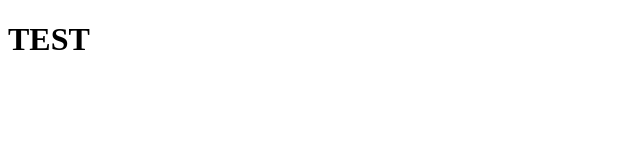
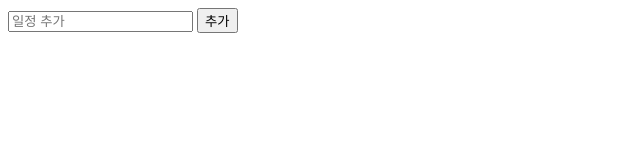
Before and after one commit to KDT-IaaS-Class-One-Group/Plan-Trek, a website: page public/views/index.html in a window 1280 px wide. Shown: the whole page, without its empty margins (0-640 px from the left). Drawn offline with Linux system fonts and the light colour scheme.

Commit message:
Feat: 일정 추가 버튼과 텍스트 입력창을 index.html에 구현

```diff
--- a/public/views/index.html
+++ b/public/views/index.html
@@ -5,9 +5,12 @@
 <head>
   <meta charset="UTF-8">
   <meta name="viewport" content="width=device-width, initial-scale=1.0">
-  <title>INDEX.html</title>
+  <title>Plan-Trek</title>
 </head>
 <body>
-  <h1>TEST</h1>
+  <form id="taskForm">
+    <input type="text" id="taskInput" placeholder="일정 추가">
+    <button type="button" onclick="addTask()">추가</button>
+  </form>
 </body>
 </html>
```
